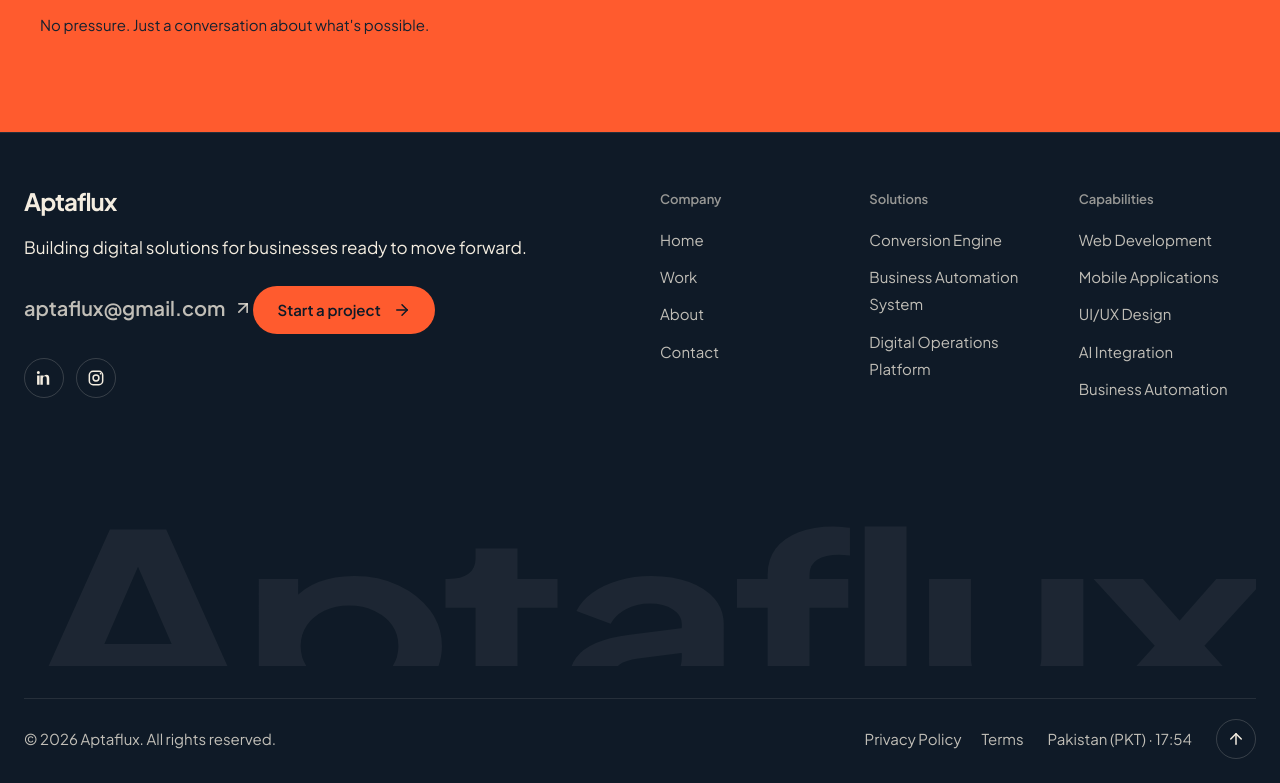
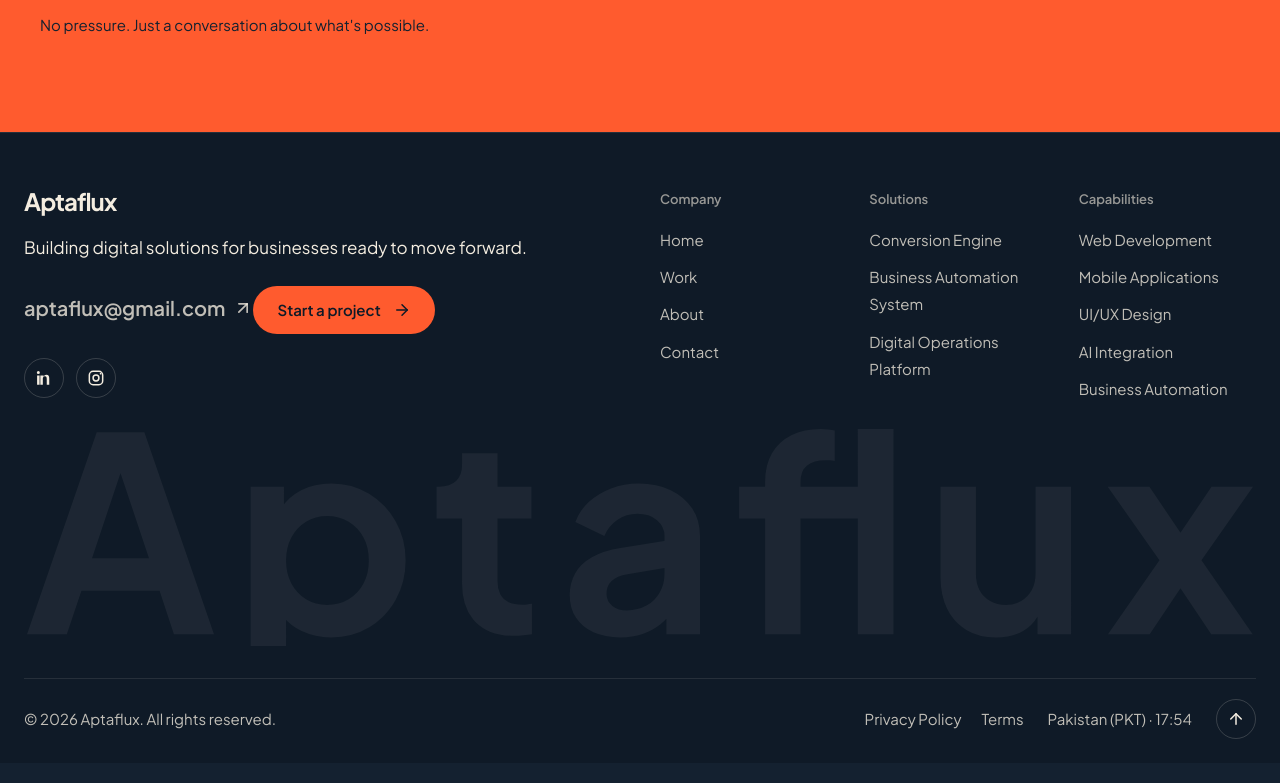
Before and after one commit to Aptafluxx/Aptaflux, a Next.js app: page / in a window 1280 px wide. Shown: the part 8019-8802 px from the top of the page. Built offline with nearby package versions, Linux system fonts and the light colour scheme; no server answers.

Commit message:
feat: refactor Footer component for improved SVG structure and styling

```diff
--- a/components/layout/Footer.tsx
+++ b/components/layout/Footer.tsx
@@ -1,11 +1,7 @@
 "use client";
 
 import Link from "next/link";
-import {
-  ArrowRight,
-  ArrowUp,
-  ArrowUpRight,
-} from "lucide-react";
+import { ArrowRight, ArrowUp, ArrowUpRight } from "lucide-react";
 import { homeContent } from "@/content/home";
 import { site } from "@/content/site";
 import { LocalTime } from "@/components/ui/LocalTime";
@@ -36,7 +32,12 @@ function scrollToTop() {
 function SocialIcon({ label }: { label: string }) {
   if (label === "LinkedIn") {
     return (
-      <svg aria-hidden="true" className="size-5" fill="currentColor" viewBox="0 0 24 24">
+      <svg
+        aria-hidden="true"
+        className="size-5"
+        fill="currentColor"
+        viewBox="0 0 24 24"
+      >
         <path d="M5.2 3.5a1.8 1.8 0 1 0 0 3.6 1.8 1.8 0 0 0 0-3.6ZM3.7 9h3v11h-3V9Zm5 0h2.9v1.5h.1A3.2 3.2 0 0 1 14.6 8c3.1 0 3.7 2 3.7 4.7V20h-3v-6.5c0-1.6 0-3.6-2.2-3.6s-2.5 1.7-2.5 3.5V20h-3V9Z" />
       </svg>
     );
@@ -44,7 +45,13 @@ function SocialIcon({ label }: { label: string }) {
 
   if (label === "Instagram") {
     return (
-      <svg aria-hidden="true" className="size-5" fill="none" stroke="currentColor" viewBox="0 0 24 24">
+      <svg
+        aria-hidden="true"
+        className="size-5"
+        fill="none"
+        stroke="currentColor"
+        viewBox="0 0 24 24"
+      >
         <rect height="16" rx="4.5" strokeWidth="1.8" width="16" x="4" y="4" />
         <circle cx="12" cy="12" r="3.5" strokeWidth="1.8" />
         <circle cx="17.5" cy="6.8" fill="currentColor" r="1" stroke="none" />
@@ -53,7 +60,12 @@ function SocialIcon({ label }: { label: string }) {
   }
 
   return (
-    <svg aria-hidden="true" className="size-5" fill="currentColor" viewBox="0 0 24 24">
+    <svg
+      aria-hidden="true"
+      className="size-5"
+      fill="currentColor"
+      viewBox="0 0 24 24"
+    >
       <path d="M12 .9a11.2 11.2 0 0 0-3.5 21.8c.6.1.8-.2.8-.5v-2c-3.2.7-3.9-1.4-3.9-1.4-.5-1.3-1.3-1.6-1.3-1.6-1.1-.7.1-.7.1-.7 1.2.1 1.8 1.2 1.8 1.2 1.1 1.8 2.8 1.3 3.4 1 .1-.8.4-1.3.7-1.6-2.6-.3-5.3-1.3-5.3-5.6 0-1.2.4-2.2 1.2-3-.1-.3-.5-1.5.1-3.1 0 0 1-.3 3.1 1.2a10.7 10.7 0 0 1 5.7 0c2.1-1.5 3.1-1.2 3.1-1.2.6 1.6.2 2.8.1 3.1.8.8 1.2 1.8 1.2 3 0 4.3-2.7 5.3-5.3 5.6.4.3.8 1 .8 2v3c0 .3.2.6.8.5A11.2 11.2 0 0 0 12 .9Z" />
     </svg>
   );
@@ -176,22 +188,20 @@ export function Footer() {
           </div>
         </div>
 
-        <div aria-hidden="true" className="mt-10 aspect-[5.5/1] overflow-hidden">
-          <svg
-            className="block h-auto w-full select-none"
-            preserveAspectRatio="none"
-            viewBox="0 0 1000 220"
-          >
+        <div
+          aria-hidden="true"
+          className="mt-4 select-none overflow-hidden lg:mt-6"
+        >
+          <svg className="block h-auto w-full" viewBox="0 36 1000 179">
             <text
               className="font-body"
               fill="rgba(244,237,224,.06)"
-              fontSize="200"
+              fontSize="220"
               fontWeight="800"
-              letterSpacing="-8"
+              lengthAdjust="spacing"
               textLength="1000"
-              lengthAdjust="spacingAndGlyphs"
               x="0"
-              y="220"
+              y="205"
             >
               Aptaflux
             </text>
```
